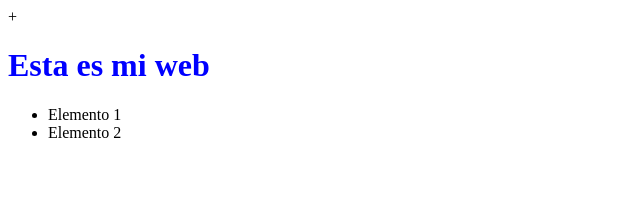
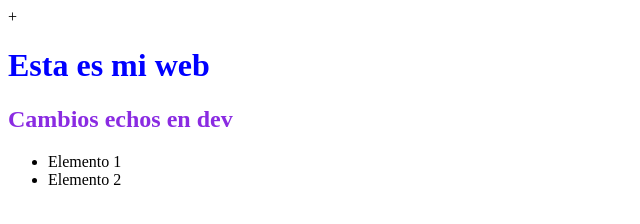
Before and after one commit to Andresbuba/comparativa_alquiler_madrid, a plain HTML site: page index.html in a window 1280 px wide. Shown: the whole page, without its empty margins (0-640 px from the left). Drawn offline with Linux system fonts and the light colour scheme.

Commit message:
añadiendo cambios en dev

```diff
--- a/index.html
+++ b/index.html
@@ -7,6 +7,7 @@
 </head>
 <body>
     <h1>Esta es mi web</h1>
+    <h2>Cambios echos en dev</h2>
     <ul>
         <li>Elemento 1</li>
         <li>Elemento 2</li>
--- a/style.css
+++ b/style.css
@@ -1,3 +1,6 @@
 h1 {
     color: blue;
 }
+h2 {
+    color: blueviolet;
+}
```
